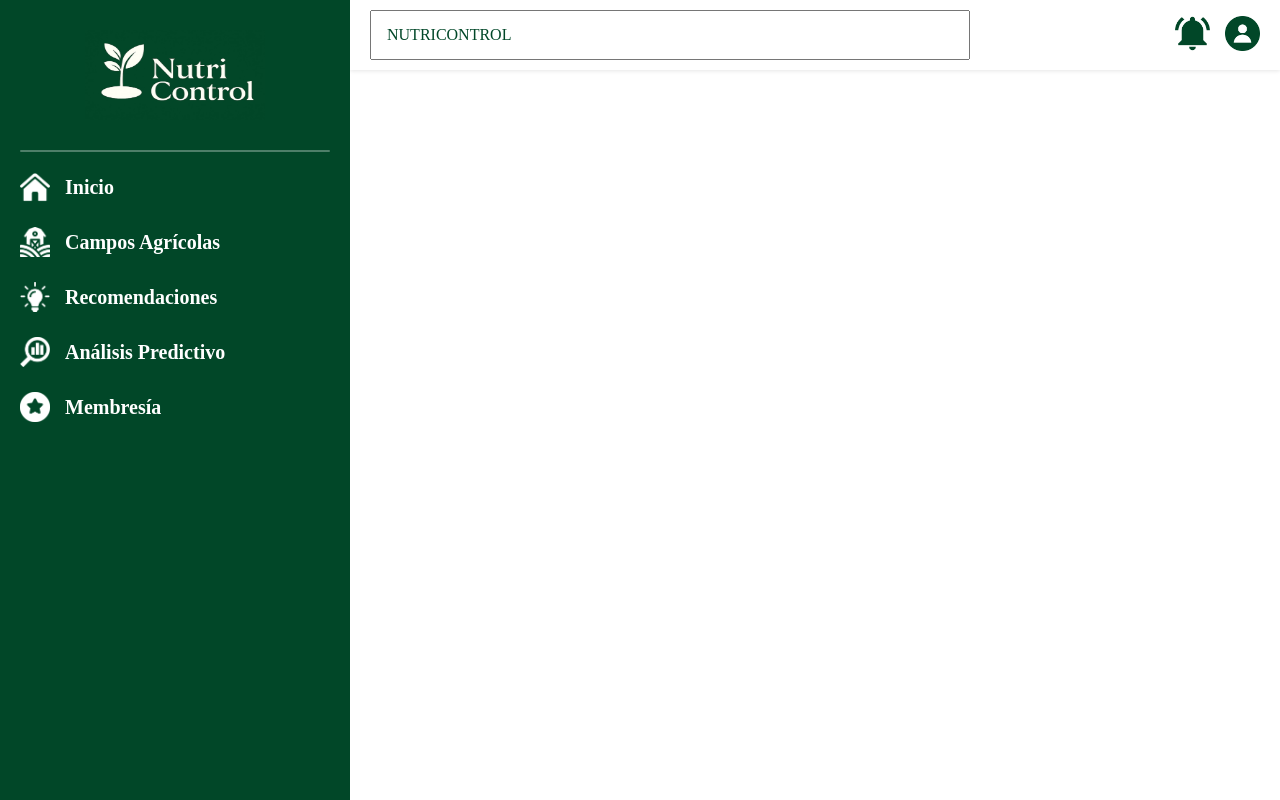
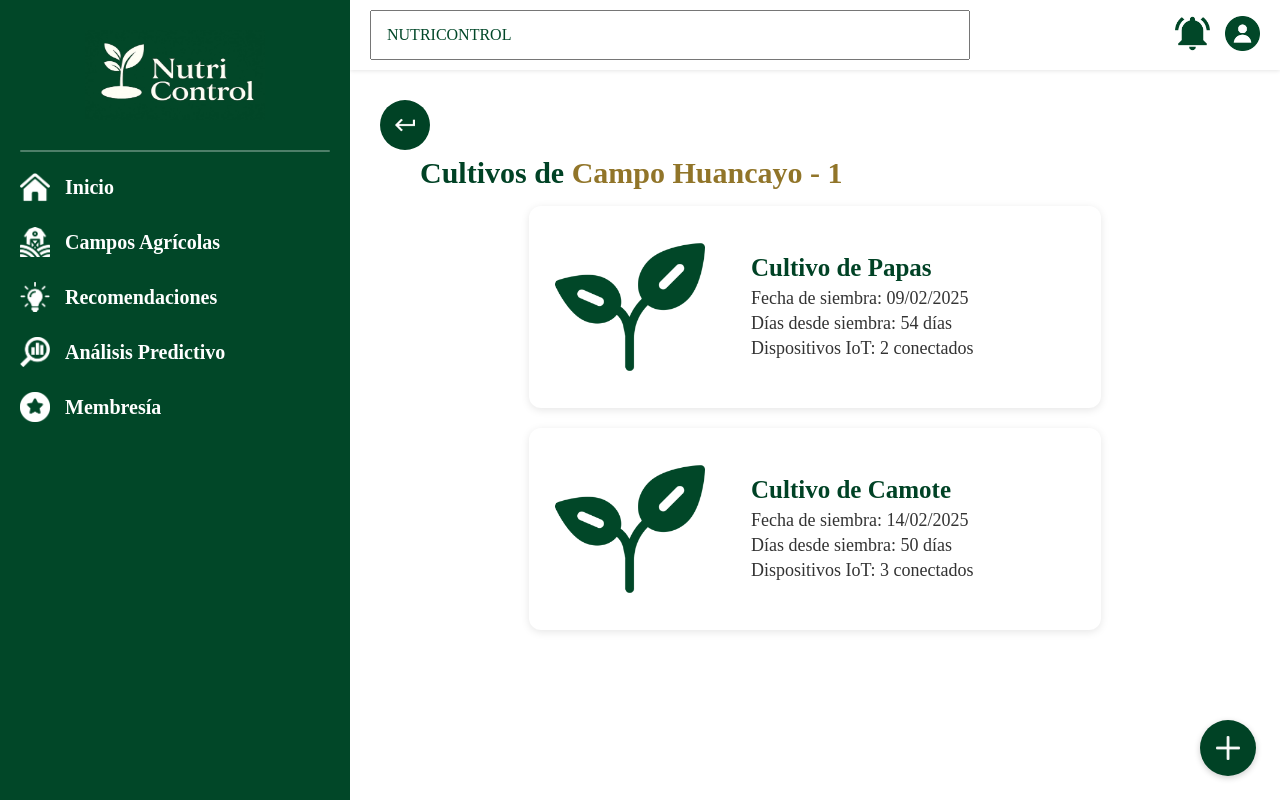
Before and after one commit to Desarrollo-de-Soluciones-IoT-2510-2942/FrontEnd, a Vue app: page /individual-crop in a window 1280 px wide. Built offline with nearby package versions, Linux system fonts and the light colour scheme; a web font is replaced by a local one.

Commit message:
feat: add individual-card component

```diff
--- a/src/content/pages/crops/all-crops.component.vue
+++ b/src/content/pages/crops/all-crops.component.vue
@@ -2,11 +2,20 @@
   <div class="all-crops">
     <h2 class="section-title">Tus Campos Agrícolas</h2>
     <div class="crops-list">
-      <div v-for="campo in campos" :key="campo.id" class="crop-card">
+      <div
+          v-for="campo in campos"
+          :key="campo.id"
+          class="crop-card"
+          @click="goToIndividual"
+      >
         <div class="card-header">
-          <img src="/general-icons/field-icon.png" alt="Campo" class="field-icon"/>
-          <div class="edit-btn" @click="goToEdit">
-            <img src="/general-icons/edit-icon.png" alt="Editar"/>
+          <img
+              src="/general-icons/field-icon.png"
+              alt="Campo"
+              class="field-icon"
+          />
+          <div class="edit-btn" @click.stop="goToEdit">
+            <img src="/general-icons/edit-icon.png" alt="Editar" />
           </div>
         </div>
         <div class="card-body">
@@ -26,6 +35,7 @@ import { ref } from 'vue'
 import { useRouter } from 'vue-router'
 
 const router = useRouter()
+
 const campos = ref([
   { id: 1, name: 'Campo Huancayo - 1', hectareas: 5, cultivos: 'Papa, Camote', estado: 'Activo' },
   { id: 2, name: 'Campo Huancayo - 2', hectareas: 12, cultivos: 'Lechuga', estado: 'Activo' },
@@ -38,6 +48,11 @@ const goToEdit = () => {
 
 const goToNew = () => {
   router.push('/new-crop')
+}
+
+// Navigate to the individual crop view
+const goToIndividual = () => {
+  router.push('/individual-crop')
 }
 </script>
 
@@ -57,12 +72,14 @@ const goToNew = () => {
   flex-wrap: wrap;
   justify-content: center;
 }
+/* make entire card clickable */
 .crop-card {
   background: white;
   border-radius: 12px;
   box-shadow: 0 2px 8px rgba(0,0,0,0.1);
   width: 320px;
   padding: 16px;
+  cursor: pointer;
 }
 .card-header {
   position: relative;
--- a/src/content/pages/crops/components/individual-crop.component.vue
+++ b/src/content/pages/crops/components/individual-crop.component.vue
@@ -1,11 +1,127 @@
+<template>
+  <div class="individual-crop">
+    <button class="btn-return" @click="goBack">
+      <img src="/general-icons/return-icon.png" alt="Regresar"/>
+    </button>
+    <h2 class="section-title">
+      Cultivos de <span class="crop-name">{{ campoName }}</span>
+    </h2>
+    <div class="cultivation-list">
+      <div v-for="cultivo in cultivos" :key="cultivo.id" class="cultivation-card">
+        <div class="card-body">
+          <img src="/general-icons/crop-icon.png" alt="Cultivo" class="crop-icon"/>
+          <div class="cultivation-info">
+            <h3 class="cultivation-title">{{ cultivo.name }}</h3>
+            <p>Fecha de siembra: {{ cultivo.date }}</p>
+            <p>Días desde siembra: {{ cultivo.days }} días</p>
+            <p>Dispositivos IoT: {{ cultivo.devices }} conectados</p>
+          </div>
+        </div>
+      </div>
+    </div>
+    <button class="add-button" @click="goToAdd">
+      <img src="/general-icons/add-icon.png" alt="Agregar"/>
+    </button>
+  </div>
+</template>
+
 <script setup>
-
+import { ref } from 'vue'
+import { useRouter } from 'vue-router'
+const router = useRouter()
+const campoName = 'Campo Huancayo - 1'
+const cultivos = ref([
+  { id: 1, name: 'Cultivo de Papas', date: '09/02/2025', days: 54, devices: 2 },
+  { id: 2, name: 'Cultivo de Camote', date: '14/02/2025', days: 50, devices: 3 }
+])
+const goBack = () => router.push('/crops')
+const goToAdd = () => router.push('/crops')
 </script>
 
-<template>
-
-</template>
-
 <style scoped>
-
+.individual-crop {
+  position: relative;
+  padding: 70px;
+}
+.btn-return {
+  position: absolute;
+  top: 30px;
+  left: 30px;
+  width: 50px;
+  height: 50px;
+  background-color: #004225;
+  border: none;
+  border-radius: 50%;
+  display: flex;
+  align-items: center;
+  justify-content: center;
+  cursor: pointer;
+}
+.btn-return img {
+  width: 20px;
+  height: 20px;
+}
+.section-title {
+  font-size: 30px;
+  color: #004225;
+  margin: 16px 0;
+}
+.crop-name {
+  color: #917529;
+}
+.cultivation-list {
+  display: flex;
+  gap: 20px;
+  flex-wrap: wrap;
+  justify-content: center;
+}
+.cultivation-card {
+  background: white;
+  border-radius: 12px;
+  box-shadow: 0 2px 8px rgba(0,0,0,0.1);
+  width: 520px;
+  padding: 26px;
+}
+.card-body {
+  display: flex;
+  align-items: center;
+  gap: 46px;
+}
+.crop-icon {
+  width: 150px;
+  height: 150px;
+}
+.cultivation-info {
+  display: flex;
+  flex-direction: column;
+}
+.cultivation-title {
+  font-size: 25px;
+  color: #004225;
+  margin-bottom: 4px;
+}
+.cultivation-info p {
+  font-size: 18px;
+  color: #333;
+  margin: 2px 0;
+}
+.add-button {
+  position: fixed;
+  bottom: 24px;
+  right: 24px;
+  width: 56px;
+  height: 56px;
+  background-color: #004225;
+  border: none;
+  border-radius: 50%;
+  display: flex;
+  align-items: center;
+  justify-content: center;
+  cursor: pointer;
+  box-shadow: 0 2px 6px rgba(0,0,0,0.2);
+}
+.add-button img {
+  width: 24px;
+  height: 24px;
+}
 </style>
--- a/src/router/index.js
+++ b/src/router/index.js
@@ -10,6 +10,7 @@ import Register from "../content/pages/register/register.component.vue";
 import AllCrops from "../content/pages/crops/all-crops.component.vue";
 import EditCrop from "../content/pages/crops/components/edit-crop.component.vue";
 import CreateCrop from "../content/pages/crops/components/create-crop.component.vue";
+import IndividualCrop from "../content/pages/crops/components/individual-crop.component.vue";
 
 const router = createRouter({
     history: createWebHistory(),
@@ -29,6 +30,7 @@ const router = createRouter({
         { path: '/crops', component: AllCrops},
         { path: '/edit-crop', component: EditCrop},
         { path: '/new-crop', component: CreateCrop},
+        { path: '/individual-crop', component: IndividualCrop},
     ],
 });
 
```
